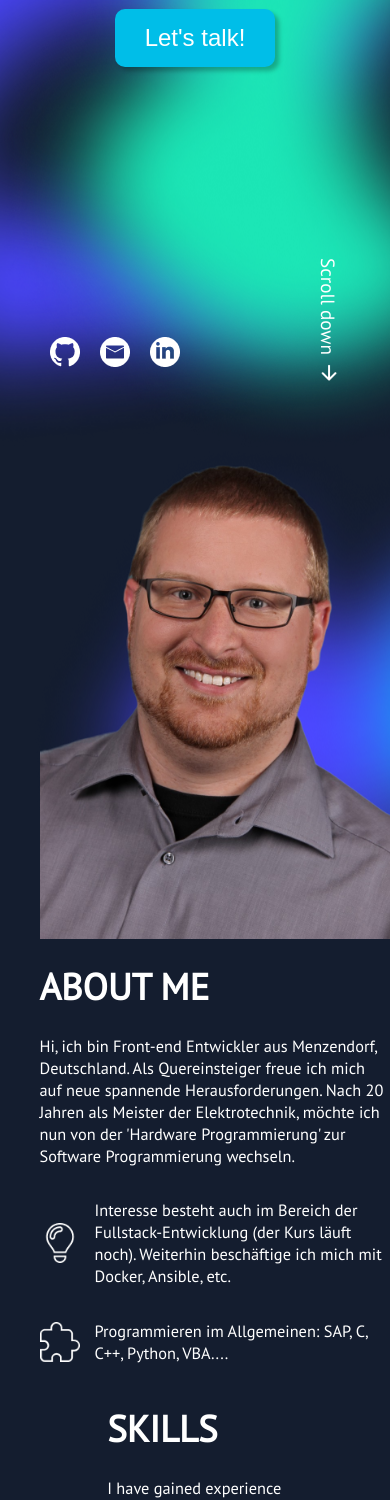
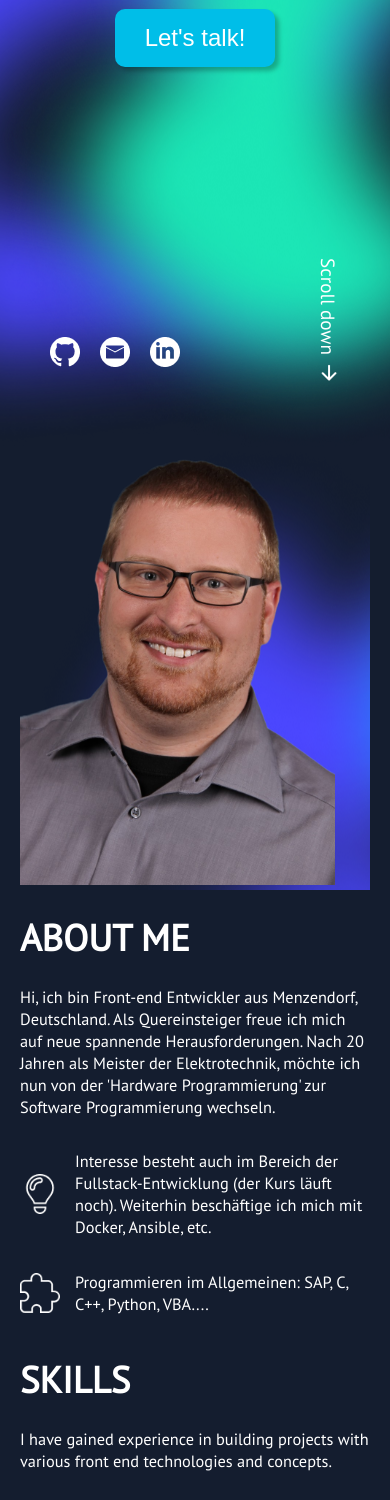
Before and after one commit to KayBeckmann/portfolio, an Angular app: page / in a window 390 px wide. Shown: the part 432-1932 px from the top of the page. Built offline with nearby package versions, Linux system fonts and the light colour scheme.

Commit message:
responsive design added.

```diff
--- a/src/app/about-me/about-me.component.scss
+++ b/src/app/about-me/about-me.component.scss
@@ -1,20 +1,9 @@
 .wrapper {
   grid-template-columns: 3fr 2fr;
-  // display: flex;
-  // flex-direction: row;
-  // justify-content: space-around;
-  // gap: 15px;
-  // margin-bottom: 50px;
-}
-
-.left {
 }
 
 .right {
   background-image: url("./../../assets/img/shadow_3.png");
-  display: flex;
-  justify-content: center;
-  align-items: end;
 
   img {
     width: 90%;
@@ -42,22 +31,15 @@
 
 @media (max-width: 800px) {
   .wrapper {
-    width: 100%;
-    display: flex;
-    flex-direction: column-reverse;
-    align-items: center;
-    // justify-content: space-around;
+    grid-template-columns: 1fr;
   }
 
   .right {
+    order: 1;
     background-image: url("./../../assets/img/shadow_3.png");
-    width: 100dvw;
-    display: flex;
-    justify-content: center;
-    align-items: center;
   }
 
   .left {
-    width: 90%;
+    order: 2;
   }
 }
--- a/src/app/projectcard/projectcard.component.scss
+++ b/src/app/projectcard/projectcard.component.scss
@@ -78,7 +78,7 @@
     .img {
       overflow: hidden;
       img {
-        transform: scale(3);
+        transform: scale(3.3);
         filter: brightness(0.4);
       }
     }
--- a/src/app/projects/projects.component.ts
+++ b/src/app/projects/projects.component.ts
@@ -13,7 +13,7 @@ export class ProjectsComponent {
       img: "./assets/project-img/epl.png",
       technic: ["HTML", "CSS", "JavaScript", "OOP"],
       github: "https://github.com/KayBeckmann/el_pollo_loco",
-      live: "https://#"
+      live: "https://kay-beckmann.developerakademie.net/el_pollo_loco/index.html"
     },
     {
       title: "Join",
@@ -21,7 +21,7 @@ export class ProjectsComponent {
       img: "./assets/project-img/join.png",
       technic: ["HTML", "CSS", "JavaScript", "Group project"],
       github: "https://github.com/KayBeckmann/join",
-      live: "https://#"
+      live: "https://kay-beckmann.developerakademie.net/join/index.html"
     },
     /*{
       title: "CRM",
@@ -34,18 +34,18 @@ export class ProjectsComponent {
     {
       title: "Ring of fire",
       description: "Online drinking game with your friends.",
-      img: "",
+      img: "./assets/project-img/rof.jpg",
       technic: ["Angular", "TypeScript", "Firebase"],
       github: "https://github.com/KayBeckmann/ringoffire",
-      live: "https://#"
+      live: "https://kay-beckmann.developerakademie.net/ringoffire/"
     },
     {
       title: "Portfolio",
-      description: "This page.",
-      img: "",
+      description: "This page. No project for final portfolio.",
+      img: "./assets/project-img/pf.png",
       technic: ["Angular", "TypeScript"],
       github: "https://github.com/KayBeckmann/portfolio",
-      live: "https://#"
+      live: "https://kay-beckmann.developerakademie.net/portfolio/"
     }
   ];
 }
--- a/src/app/skills/skills.component.scss
+++ b/src/app/skills/skills.component.scss
@@ -15,7 +15,6 @@
     flex-direction: row;
     flex-wrap: wrap;
     justify-content: flex-start;
-    width: 45dvw;
   }
 
   .right {
@@ -23,7 +22,6 @@
     flex-direction: column;
     align-items: flex-start;
     justify-content: center;
-    width: 45dvw;
     margin-bottom: 10px;
   }
 }
@@ -34,9 +32,14 @@
   }
 
   .wrapper {
-    display: flex;
-    flex-direction: column-reverse;
-    align-items: center;
-    justify-content: center;
+    grid-template-columns: 1fr;
+
+    .right {
+      order: 1;
+    }
+
+    .left {
+      order: 2;
+    }
   }
 }
```
